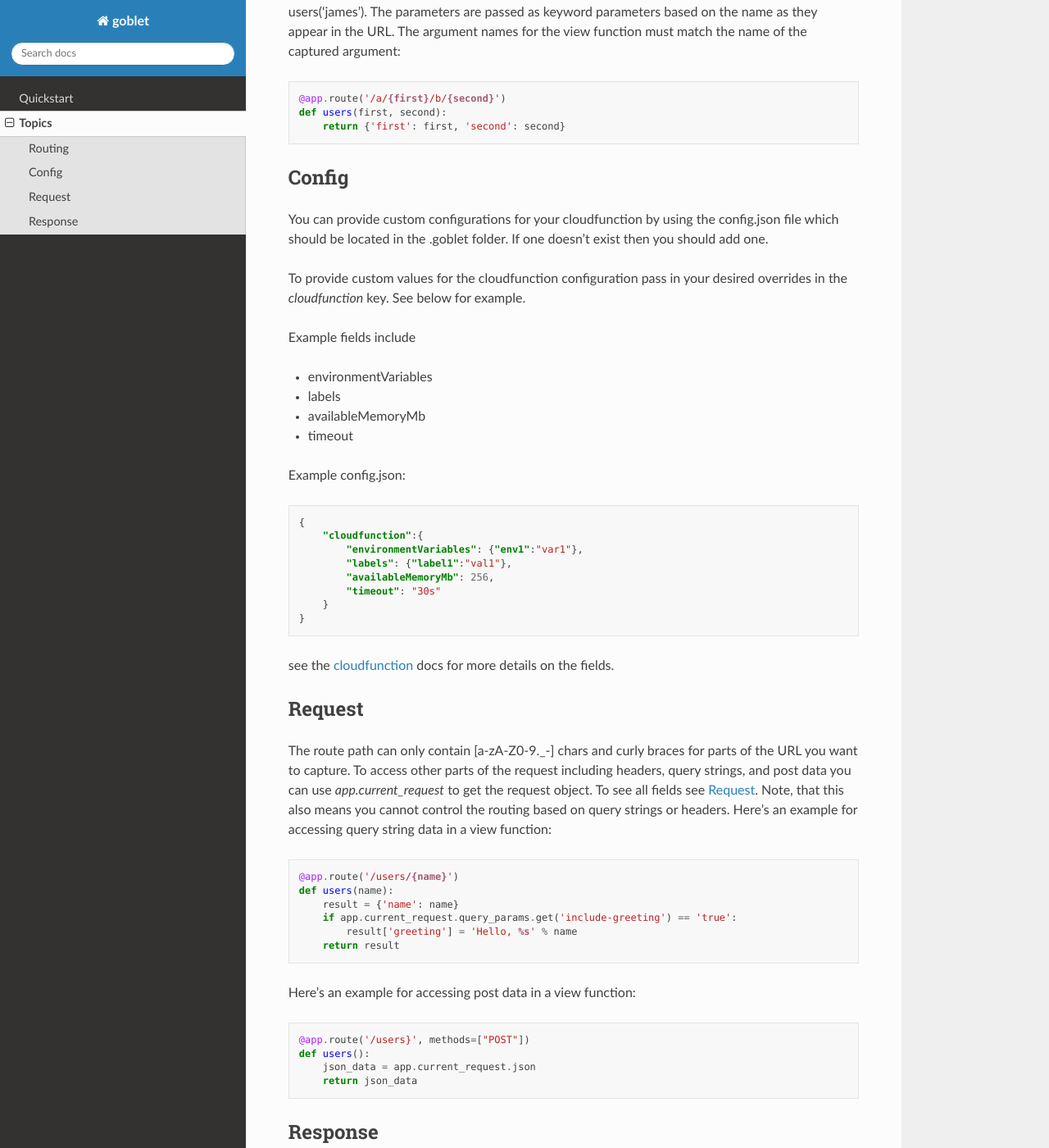
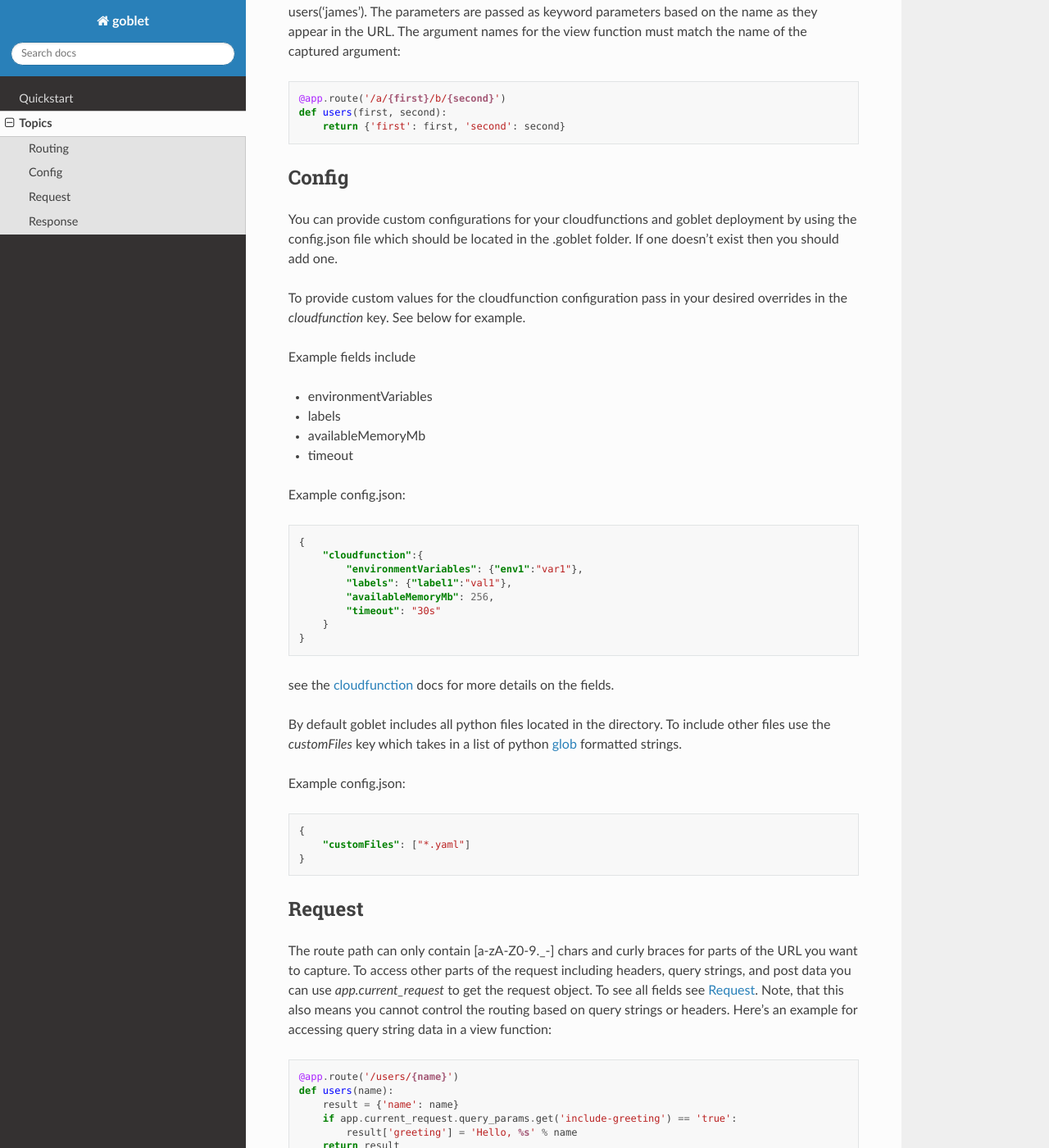
Before and after one commit to goblet/goblet, a Sphinx documentation site: the page built from docs/source/topics.rst, in a window 1280 px wide and 1400 px high, scrolled down 927 px. Shown: the whole window at 82% size. Built offline with Sphinx 7.4.7 and the Read the Docs theme 2.0.0, drawn with Linux system fonts in a browser that asks for light colours.

Commit message:
Develop (#5)
* add customFiles key to config.json

```diff
--- a/docs/source/topics.rst
+++ b/docs/source/topics.rst
@@ -53,7 +53,7 @@ The argument names for the view function must match the name of the captured arg
 Config
 ^^^^^^^^^^^^^
 
-You can provide custom configurations for your cloudfunction by using the config.json file which should be
+You can provide custom configurations for your cloudfunctions and goblet deployment by using the config.json file which should be
 located in the .goblet folder. If one doesn't exist then you should add one.
 
 To provide custom values for the cloudfunction configuration pass in your desired overrides in the `cloudfunction` key. See below for example.
@@ -82,6 +82,18 @@ see the `cloudfunction`_ docs for more details on the fields.
 
 .. _CLOUDFUNCTION: https://cloud.google.com/functions/docs/reference/rest/v1/projects.locations.functions#CloudFunction
 
+By default goblet includes all python files located in the directory. To include other files use the `customFiles` key
+which takes in a list of python `glob`_ formatted strings.
+
+Example config.json:
+
+.. code:: json
+
+    {
+        "customFiles": ["*.yaml"]
+    }
+
+.. _GLOB: https://docs.python.org/3/library/glob.html
 
 Request
 ^^^^^^^^^^^^^
--- a/goblet/__version__.py
+++ b/goblet/__version__.py
@@ -1,3 +1,3 @@
-VERSION = (0, 2, 2)
+VERSION = (0, 2, 3)
 
 __version__ = '.'.join(map(str, VERSION))
```
Also changed, not shown: 1 other file.
